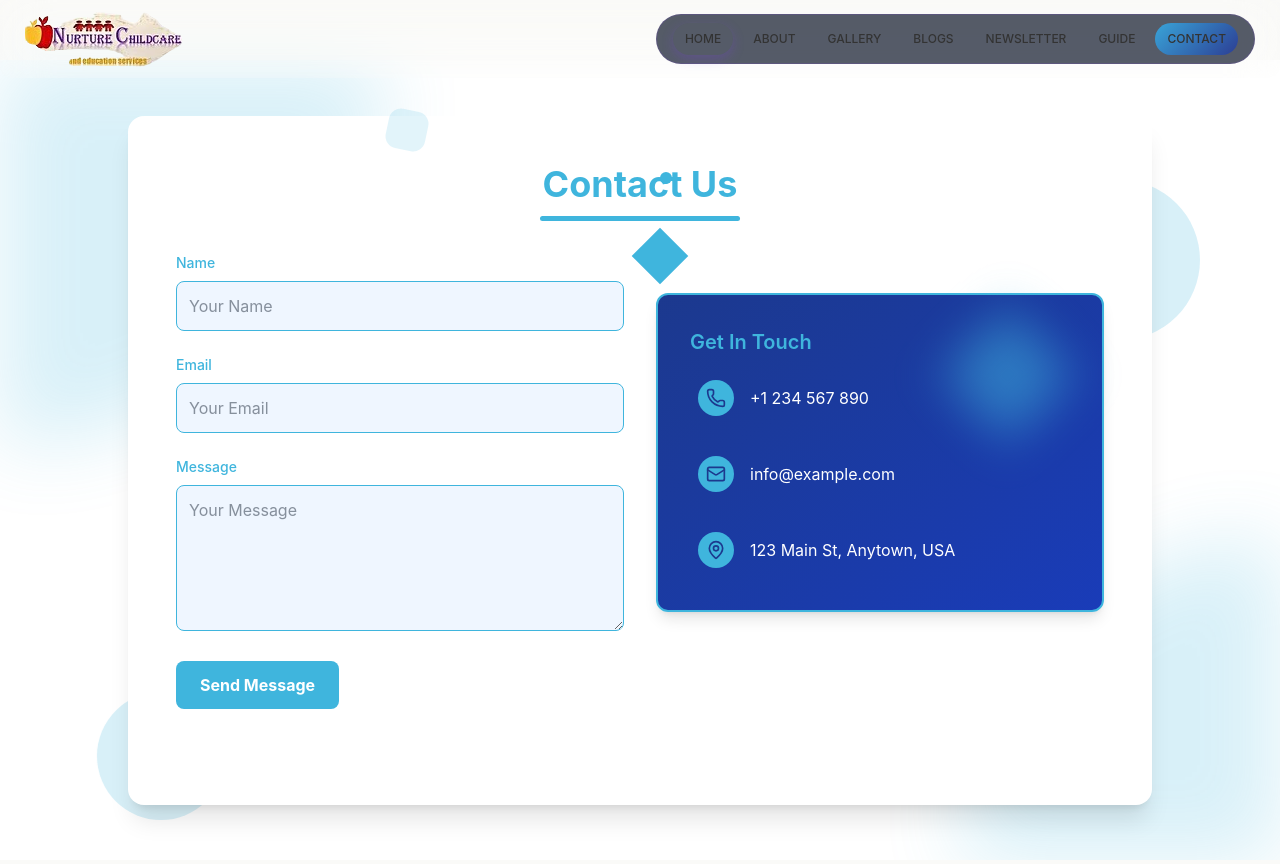
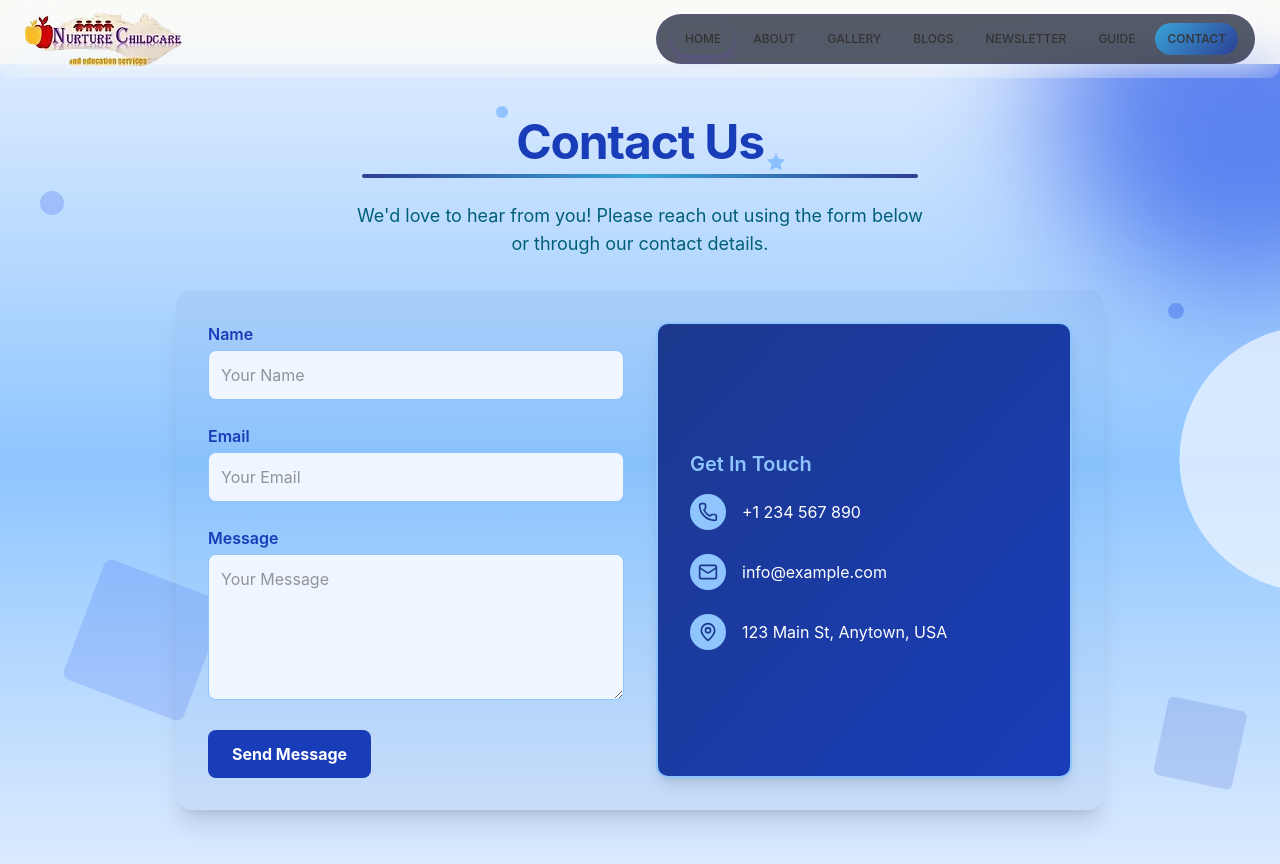
Before and after one commit to RanaJyotika/Aus, a Next.js app in the folder main-frontend/: page /contact in a window 1280 px wide. Built offline with nearby package versions, Linux system fonts and the light colour scheme.

Commit message:
Updated contact page UI

```diff
--- a/main-frontend/app/contact/page.tsx
+++ b/main-frontend/app/contact/page.tsx
@@ -1,196 +1,422 @@
+// "use client";
+
+
+// import React, { useEffect, useState } from "react";
+// import { Mail, Phone, MapPin } from "lucide-react";
+
+// export default function ContactUs() {
+//   const [animateShapes, setAnimateShapes] = useState(true);
+//   const [animateShapes2, setAnimateShapes2] = useState(false);
+//   const [name, setName] = useState("");
+//   const [email, setEmail] = useState("");
+//   const [message, setMessage] = useState("");
+
+//   // Animation for floating shapes - alternating cycles
+//   useEffect(() => {
+//     const interval = setInterval(() => {
+//       setAnimateShapes((prev) => !prev);
+//     }, 5000);
+
+//     const interval2 = setInterval(() => {
+//       setAnimateShapes2((prev) => !prev);
+//     }, 7000);
+
+//     return () => {
+//       clearInterval(interval);
+//       clearInterval(interval2);
+//     };
+//   }, []);
+
+//   const handleSubmit = (e: { preventDefault: () => void; }) => {
+//     e.preventDefault();
+//     console.log({ name, email, message });
+//     // In a real app, send data to server here
+//     alert("Message sent! (This is just a demo)");
+//     setName("");
+//     setEmail("");
+//     setMessage("");
+//   };
+
+//   return (
+//     <div className="min-h-screen bg-white text-gray-800 p-6 flex items-center justify-center relative overflow-hidden mt-15">
+//       {/* Animated Shapes */}
+//       <div className="absolute inset-0 overflow-hidden">
+//         {/* Primary animated shapes */}
+//         <div
+//           className={`absolute bottom-10 left-10  w-32 h-32 rounded-full bg-[#3fb5dd] opacity-20 transition-all duration-5000 ${
+//             animateShapes ? "translate-x-15" : "-translate-x-15"
+//           }`}
+//         ></div>
+//         <div
+//           className={`absolute top-40 right-20  w-40 h-40 rounded-full bg-[#3fb5dd] opacity-20 transition-all duration-5000 delay-1000 ${
+//             animateShapes ? "-translate-y-10" : "translate-y-10"
+//           }`}
+//         ></div>
+//         <div
+//           className={`absolute top-1/3 right-1/4   w-52 h-52 rounded-full bg-[#3fb5dd] opacity-15 transition-all duration-5000 delay-2000 ${
+//             animateShapes ? "translate-y-8" : "-translate-y-8"
+//           }`}
+//         ></div>
+
+//         {/* Additional animated shapes */}
+//         <div
+//           className={`absolute top-[7rem] left-[47rem] w-3 h-3 rounded-full bg-[#3fb5dd] z-20  transition-all duration-7000 ${
+//             animateShapes2 ? "translate-x-25" : "-translate-x-23"
+//           }`}
+//         ></div>
+//         <div
+//           className={`absolute bottom-1/4 right-1/3 w-32 h-32 rounded-full bg-[#3fb5dd] opacity-20 transition-all duration-7000 delay-1000 ${
+//             animateShapes2 ? "translate-y-10" : "-translate-y-10"
+//           }`}
+//         ></div>
+//         <div
+//           className={`absolute top-3/4 left-2/3 w-20 h-20 rounded-full bg-[#3fb5dd] opacity-25 transition-all duration-7000 delay-2000 ${
+//             animateShapes2 ? "scale-110" : "scale-90"
+//           }`}
+//         ></div>
+
+//         {/* Animated polygons */}
+//         <div
+//           className={`absolute top-[11rem] left-1/2 w-10 h-10 bg-[#3fb5dd]  z-20 rotate-45 rounded- `}
+//         ></div>
+//         <div
+//           className={`absolute top-[50px] rounded-xl right-2/3 w-10 h-10 bg-[#3fb5dd] opacity-15 rotate-12 z-20 transition-all duration-8000 delay-1500 ${
+//             animateShapes2 ? "rotate-45" : "rotate-12"
+//           }`}
+//         ></div>
+
+//         {/* Static Shapes */}
+//         <div className="absolute top-0 left-0 w-96 h-96 bg-[#3fb5dd] opacity-20 blur-2xl rounded-br-full"></div>
+//         <div className="absolute bottom-0 right-0 w-80 h-80 bg-[#3fb5dd] opacity-20 blur-2xl rounded-tl-full"></div>
+//         <div className="relative  top-1/3 left-3/4 w-24 h-24 bg-[#3fb5dd] opacity-50 blur-xl  z-20 rotate-45"></div>
+//       </div>
+
+//       <div className="w-full max-w-5xl bg-white rounded-2xl shadow-xl  p-8 md:p-12 relative z-10 ">
+//         <div className="flex flex-col items-center mb-8">
+//           <h2 className="text-3xl md:text-4xl font-bold text-center mb-3 text-[#3fb5dd]">
+//             Contact Us
+//           </h2>
+//           <div className="w-[200px] h-[5px] rounded-full bg-[#3fb5dd]"></div>
+//         </div>
+
+//         <div className="grid md:grid-cols-2  gap-8 mb-12">
+//           {/* Form Section */}
+//           <div className="space-y-6">
+//             <div className="relative">
+//               <label className="block mb-2 text-sm font-medium text-[#3fb5dd]">
+//                 Name
+//               </label>
+//               <input
+//                 type="text"
+//                 className="w-full p-3 rounded-lg bg-blue-50 border border-[#3fb5dd] border-opacity-30 focus:outline-none focus:ring-2 focus:ring-[#3fb5dd] focus:border-transparent transition-all"
+//                 placeholder="Your Name"
+//                 value={name}
+//                 onChange={(e) => setName(e.target.value)}
+//               />
+//             </div>
+//             <div className="relative">
+//               <label className="block mb-2 text-sm font-medium text-[#3fb5dd]">
+//                 Email
+//               </label>
+//               <input
+//                 type="email"
+//                 className="w-full p-3 rounded-lg bg-blue-50 border border-[#3fb5dd] border-opacity-30 focus:outline-none focus:ring-2 focus:ring-[#3fb5dd] focus:border-transparent transition-all"
+//                 placeholder="Your Email"
+//                 value={email}
+//                 onChange={(e) => setEmail(e.target.value)}
+//               />
+//             </div>
+//             <div className="relative">
+//               <label className="block mb-2 text-sm font-medium text-[#3fb5dd]">
+//                 Message
+//               </label>
+//               <textarea
+//                 className="w-full p-3 rounded-lg bg-blue-50 border border-[#3fb5dd] border-opacity-30 focus:outline-none focus:ring-2 focus:ring-[#3fb5dd] focus:border-transparent transition-all"
+//                 placeholder="Your Message"
+//                 rows={5}
+//                 value={message}
+//                 onChange={(e) => setMessage(e.target.value)}
+//               ></textarea>
+//             </div>
+//             <button
+//               onClick={handleSubmit}
+//               className="bg-[#3fb5dd] text-white font-bold py-3 px-6 rounded-lg hover:bg-opacity-90 hover:shadow-lg transition duration-200 w-full md:w-auto"
+//             >
+//               Send Message
+//             </button>
+//           </div>
+
+//           {/* Contact Details */}
+//           <div className=" h-[70%] mt-10 bg-gradient-to-br from-blue-900 to-blue-800 text-white rounded-xl p-8 shadow-lg flex flex-col justify-center space-y-6 border-2 border-[#3fb5dd] border-opacity-50">
+//             <h3 className="text-xl font-semibold mb-4 text-[#3fb5dd]">
+//               Get In Touch
+//             </h3>
+
+//             <div className="flex items-center space-x-4 p-2 hover:bg-blue-800 rounded-lg transition-all">
+//               <div className="bg-[#3fb5dd] p-2 rounded-full">
+//                 <Phone size={20} className="text-blue-900" />
+//               </div>
+//               <span>+1 234 567 890</span>
+//             </div>
+
+//             <div className="flex items-center space-x-4 p-2 hover:bg-blue-800 rounded-lg transition-all">
+//               <div className="bg-[#3fb5dd] p-2 rounded-full">
+//                 <Mail size={20} className="text-blue-900" />
+//               </div>
+//               <span>info@example.com</span>
+//             </div>
+
+//             <div className="flex items-center space-x-4 p-2 hover:bg-blue-800 rounded-lg transition-all">
+//               <div className="bg-[#3fb5dd] p-2 rounded-full">
+//                 <MapPin size={20} className="text-blue-900" />
+//               </div>
+//               <span>123 Main St, Anytown, USA</span>
+//             </div>
+//           </div>
+//         </div>
+
+//         {/* Map Section */}
+//         {/* <div className="w-full rounded-xl overflow-hidden shadow-lg h-64 md:h-80 border-4 border-[#3fb5dd] border-opacity-20 relative">
+//           <div className="absolute inset-0 flex items-center justify-center bg-[#3fb5dd] bg-opacity-10">
+//             <div className="absolute w-16 h-16 bg-[#3fb5dd] rounded-full flex items-center justify-center animate-pulse">
+//               <MapPin size={24} className="text-white" />
+//             </div>
+//           </div>
+//           <iframe
+//             src="https://www.google.com/maps/embed?pb=!1m18!1m12!1m3!1d3963.952912260219!2d3.375295414770757!3d6.5276316952596!2m3!1f0!2f0!3f0!3m2!1i1024!2i768!4f13.1!3m3!1m2!1s0x103b8b2ae68280c1%3A0xdc9e87a367c3d9cb!2sLagos%2C%20Nigeria!5e0!3m2!1sen!2sng!4v1621863310125!5m2!1sen!2sng"
+//             width="100%"
+//             height="100%"
+//             allowFullScreen
+//             loading="lazy"
+//             className="border-0"
+//           ></iframe>
+//         </div> */}
+//       </div>
+//     </div>
+//   );
+// }
+
+
+
+
+
+
+
+
 "use client";
 
-
-import React, { useEffect, useState } from "react";
+import React, { useState } from "react";
 import { Mail, Phone, MapPin } from "lucide-react";
+import { motion } from "framer-motion";
 
 export default function ContactUs() {
-  const [animateShapes, setAnimateShapes] = useState(true);
-  const [animateShapes2, setAnimateShapes2] = useState(false);
   const [name, setName] = useState("");
   const [email, setEmail] = useState("");
   const [message, setMessage] = useState("");
 
-  // Animation for floating shapes - alternating cycles
-  useEffect(() => {
-    const interval = setInterval(() => {
-      setAnimateShapes((prev) => !prev);
-    }, 5000);
-
-    const interval2 = setInterval(() => {
-      setAnimateShapes2((prev) => !prev);
-    }, 7000);
-
-    return () => {
-      clearInterval(interval);
-      clearInterval(interval2);
-    };
-  }, []);
-
-  const handleSubmit = (e: { preventDefault: () => void; }) => {
+  const handleSubmit = (e: React.FormEvent) => {
     e.preventDefault();
-    console.log({ name, email, message });
-    // In a real app, send data to server here
     alert("Message sent! (This is just a demo)");
     setName("");
     setEmail("");
     setMessage("");
   };
 
+  // Animation variants for floating shapes
+  const floating = {
+    animate: {
+      y: [0, -15, 0],
+      transition: {
+        duration: 6,
+        repeat: Infinity,
+        ease: "easeInOut",
+      },
+    },
+  };
+
+  const pulse = {
+    animate: {
+      scale: [1, 1.05, 1],
+      opacity: [0.4, 0.7, 0.4],
+      transition: {
+        duration: 8,
+        ease: "easeInOut",
+        repeat: Infinity,
+      },
+    },
+  };
+
   return (
-    <div className="min-h-screen bg-white text-gray-800 p-6 flex items-center justify-center relative overflow-hidden mt-15">
-      {/* Animated Shapes */}
-      <div className="absolute inset-0 overflow-hidden">
-        {/* Primary animated shapes */}
-        <div
-          className={`absolute bottom-10 left-10  w-32 h-32 rounded-full bg-[#3fb5dd] opacity-20 transition-all duration-5000 ${
-            animateShapes ? "translate-x-15" : "-translate-x-15"
-          }`}
-        ></div>
-        <div
-          className={`absolute top-40 right-20  w-40 h-40 rounded-full bg-[#3fb5dd] opacity-20 transition-all duration-5000 delay-1000 ${
-            animateShapes ? "-translate-y-10" : "translate-y-10"
-          }`}
-        ></div>
-        <div
-          className={`absolute top-1/3 right-1/4   w-52 h-52 rounded-full bg-[#3fb5dd] opacity-15 transition-all duration-5000 delay-2000 ${
-            animateShapes ? "translate-y-8" : "-translate-y-8"
-          }`}
-        ></div>
+    <div className="min-h-screen bg-gradient-to-b from-blue-100 via-blue-300 to-blue-100 relative overflow-hidden flex items-center justify-center mt-16">
+      {/* Background Shapes */}
+      <motion.div
+        className="absolute -top-40 -right-40 w-96 h-96 rounded-full bg-blue-700 opacity-10 blur-3xl"
+        variants={pulse}
+        animate="animate"
+      />
+      <motion.div
+        className="absolute top-32 left-10 w-6 h-6 rounded-full bg-blue-700 opacity-20"
+        variants={floating}
+        animate="animate"
+      />
+      <motion.div
+        className="absolute top-60 right-24 w-4 h-4 rounded-full bg-blue-700 opacity-30"
+        variants={floating}
+        animate="animate"
+      />
+      <motion.div
+        className="absolute bottom-40 left-20 w-32 h-32 rounded-lg bg-blue-700 opacity-15 rotate-45"
+        animate={{ rotate: 360 }}
+        transition={{ duration: 30, ease: "linear", repeat: Infinity }}
+      />
+      <motion.div
+        className="absolute top-1/3 -right-40 w-64 h-64 rounded-full  bg-white opacity-20"
+        variants={pulse}
+        animate="animate"
+      />
+      <motion.div
+        className="absolute bottom-20 right-10 w-20 h-20 rounded-md bg-blue-800 opacity-15 rotate-12"
+        variants={floating}
+        animate="animate"
+      />
 
-        {/* Additional animated shapes */}
-        <div
-          className={`absolute top-[7rem] left-[47rem] w-3 h-3 rounded-full bg-[#3fb5dd] z-20  transition-all duration-7000 ${
-            animateShapes2 ? "translate-x-25" : "-translate-x-23"
-          }`}
-        ></div>
-        <div
-          className={`absolute bottom-1/4 right-1/3 w-32 h-32 rounded-full bg-[#3fb5dd] opacity-20 transition-all duration-7000 delay-1000 ${
-            animateShapes2 ? "translate-y-10" : "-translate-y-10"
-          }`}
-        ></div>
-        <div
-          className={`absolute top-3/4 left-2/3 w-20 h-20 rounded-full bg-[#3fb5dd] opacity-25 transition-all duration-7000 delay-2000 ${
-            animateShapes2 ? "scale-110" : "scale-90"
-          }`}
-        ></div>
+      {/* Content */}
+      <div className="w-full max-w-5xl  rounded-2xl  p-8 md:p-12 relative z-10">
+        {/* Heading */}
+        <div className="text-center mb-8">
+          <motion.div
+            className="inline-block relative"
+            initial={{ opacity: 0, y: -20 }}
+            animate={{ opacity: 1, y: 0 }}
+            transition={{ duration: 0.8, ease: "easeOut" }}
+          >
+            <h2 className="text-4xl md:text-5xl font-bold text-blue-800 tracking-tight">
+              Contact Us
+            </h2>
 
-        {/* Animated polygons */}
-        <div
-          className={`absolute top-[11rem] left-1/2 w-10 h-10 bg-[#3fb5dd]  z-20 rotate-45 rounded- `}
-        ></div>
-        <div
-          className={`absolute top-[50px] rounded-xl right-2/3 w-10 h-10 bg-[#3fb5dd] opacity-15 rotate-12 z-20 transition-all duration-8000 delay-1500 ${
-            animateShapes2 ? "rotate-45" : "rotate-12"
-          }`}
-        ></div>
+            <motion.div
+              className="absolute -top-6 -left-8 text-blue-400 opacity-50"
+              initial={{ opacity: 0, scale: 0 }}
+              animate={{ opacity: 0.5, scale: 1 }}
+              transition={{ delay: 0.5, duration: 0.5 }}
+            >
+              <svg width="36" height="36" viewBox="0 0 24 24" fill="none">
+                <circle cx="12" cy="12" r="4" fill="currentColor" />
+              </svg>
+            </motion.div>
 
-        {/* Static Shapes */}
-        <div className="absolute top-0 left-0 w-96 h-96 bg-[#3fb5dd] opacity-20 blur-2xl rounded-br-full"></div>
-        <div className="absolute bottom-0 right-0 w-80 h-80 bg-[#3fb5dd] opacity-20 blur-2xl rounded-tl-full"></div>
-        <div className="relative  top-1/3 left-3/4 w-24 h-24 bg-[#3fb5dd] opacity-50 blur-xl  z-20 rotate-45"></div>
-      </div>
+            <motion.div
+              className="absolute -bottom-2 -right-6 text-blue-400 opacity-50"
+              initial={{ opacity: 0, scale: 0 }}
+              animate={{ opacity: 0.5, scale: 1 }}
+              transition={{ delay: 0.7, duration: 0.5 }}
+            >
+              <svg width="24" height="24" viewBox="0 0 24 24" fill="none">
+                <path
+                  d="M12 3L14.5 8.5L21 9.5L16.5 14L18 20.5L12 17.5L6 20.5L7.5 14L3 9.5L9.5 8.5L12 3Z"
+                  fill="currentColor"
+                />
+              </svg>
+            </motion.div>
+          </motion.div>
 
-      <div className="w-full max-w-5xl bg-white rounded-2xl shadow-xl  p-8 md:p-12 relative z-10 ">
-        <div className="flex flex-col items-center mb-8">
-          <h2 className="text-3xl md:text-4xl font-bold text-center mb-3 text-[#3fb5dd]">
-            Contact Us
-          </h2>
-          <div className="w-[200px] h-[5px] rounded-full bg-[#3fb5dd]"></div>
+          <motion.div
+            className="mt-2 mx-auto w-24 h-1 bg-gradient-to-r from-[#2C3E94] via-[#39A4D8] to-[#2C3E94] rounded-full"
+            initial={{ width: "0%" }}
+            animate={{ width: "60%" }}
+            transition={{ delay: 0.4, duration: 0.8, ease: "easeOut" }}
+          />
+
+          <motion.p
+            className="mt-6 text-lg text-cyan-800 max-w-xl mx-auto"
+            initial={{ opacity: 0 }}
+            animate={{ opacity: 1 }}
+            transition={{ delay: 0.8, duration: 0.8 }}
+          >
+            We'd love to hear from you! Please reach out using the form below or
+            through our contact details.
+          </motion.p>
         </div>
 
-        <div className="grid md:grid-cols-2  gap-8 mb-12">
-          {/* Form Section */}
-          <div className="space-y-6">
-            <div className="relative">
-              <label className="block mb-2 text-sm font-medium text-[#3fb5dd]">
+        {/* Form and Info */}
+        <div className="grid md:grid-cols-2 border-white bg-gradient-to-b from-[#2C3E94]/5 via-[#39A4D8]/5 to-[#2C3E94]/5 shadow-xl rounded-2xl p-8 gap-8">
+          {/* Form */}
+          <form onSubmit={handleSubmit} className="space-y-6">
+            <div>
+              <label className="block mb-1 text-blue-800 font-semibold">
                 Name
               </label>
               <input
                 type="text"
-                className="w-full p-3 rounded-lg bg-blue-50 border border-[#3fb5dd] border-opacity-30 focus:outline-none focus:ring-2 focus:ring-[#3fb5dd] focus:border-transparent transition-all"
+                className="w-full p-3 rounded-lg bg-blue-50 border border-blue-300 focus:ring-2 focus:ring-blue-500 focus:outline-none"
                 placeholder="Your Name"
                 value={name}
                 onChange={(e) => setName(e.target.value)}
               />
             </div>
-            <div className="relative">
-              <label className="block mb-2 text-sm font-medium text-[#3fb5dd]">
+
+            <div>
+              <label className="block mb-1 text-blue-800 font-semibold">
                 Email
               </label>
               <input
                 type="email"
-                className="w-full p-3 rounded-lg bg-blue-50 border border-[#3fb5dd] border-opacity-30 focus:outline-none focus:ring-2 focus:ring-[#3fb5dd] focus:border-transparent transition-all"
+                className="w-full p-3 rounded-lg bg-blue-50 border border-blue-300 focus:ring-2 focus:ring-blue-500 focus:outline-none"
                 placeholder="Your Email"
                 value={email}
                 onChange={(e) => setEmail(e.target.value)}
               />
             </div>
-            <div className="relative">
-              <label className="block mb-2 text-sm font-medium text-[#3fb5dd]">
+
+            <div>
+              <label className="block mb-1 text-blue-800 font-semibold">
                 Message
               </label>
               <textarea
-                className="w-full p-3 rounded-lg bg-blue-50 border border-[#3fb5dd] border-opacity-30 focus:outline-none focus:ring-2 focus:ring-[#3fb5dd] focus:border-transparent transition-all"
+                className="w-full p-3 rounded-lg bg-blue-50 border border-blue-300 focus:ring-2 focus:ring-blue-500 focus:outline-none"
                 placeholder="Your Message"
                 rows={5}
                 value={message}
                 onChange={(e) => setMessage(e.target.value)}
               ></textarea>
             </div>
+
             <button
-              onClick={handleSubmit}
-              className="bg-[#3fb5dd] text-white font-bold py-3 px-6 rounded-lg hover:bg-opacity-90 hover:shadow-lg transition duration-200 w-full md:w-auto"
+              type="submit"
+              className="bg-blue-800 text-white font-bold py-3 px-6 rounded-lg hover:bg-blue-900 transition duration-200"
             >
               Send Message
             </button>
-          </div>
+          </form>
 
-          {/* Contact Details */}
-          <div className=" h-[70%] mt-10 bg-gradient-to-br from-blue-900 to-blue-800 text-white rounded-xl p-8 shadow-lg flex flex-col justify-center space-y-6 border-2 border-[#3fb5dd] border-opacity-50">
-            <h3 className="text-xl font-semibold mb-4 text-[#3fb5dd]">
+          {/* Contact Info */}
+          <div className="bg-gradient-to-br from-blue-900 to-blue-800 text-white rounded-xl p-8 shadow-lg flex flex-col justify-center space-y-6 border-2 border-blue-300">
+            <h3 className="text-xl font-semibold mb-4 text-blue-300">
               Get In Touch
             </h3>
 
-            <div className="flex items-center space-x-4 p-2 hover:bg-blue-800 rounded-lg transition-all">
-              <div className="bg-[#3fb5dd] p-2 rounded-full">
+            <div className="flex items-center space-x-4">
+              <div className="bg-blue-300 p-2 rounded-full">
                 <Phone size={20} className="text-blue-900" />
               </div>
               <span>+1 234 567 890</span>
             </div>
 
-            <div className="flex items-center space-x-4 p-2 hover:bg-blue-800 rounded-lg transition-all">
-              <div className="bg-[#3fb5dd] p-2 rounded-full">
+            <div className="flex items-center space-x-4">
+              <div className="bg-blue-300 p-2 rounded-full">
                 <Mail size={20} className="text-blue-900" />
               </div>
               <span>info@example.com</span>
             </div>
 
-            <div className="flex items-center space-x-4 p-2 hover:bg-blue-800 rounded-lg transition-all">
-              <div className="bg-[#3fb5dd] p-2 rounded-full">
+            <div className="flex items-center space-x-4">
+              <div className="bg-blue-300 p-2 rounded-full">
                 <MapPin size={20} className="text-blue-900" />
               </div>
               <span>123 Main St, Anytown, USA</span>
             </div>
           </div>
         </div>
-
-        {/* Map Section */}
-        {/* <div className="w-full rounded-xl overflow-hidden shadow-lg h-64 md:h-80 border-4 border-[#3fb5dd] border-opacity-20 relative">
-          <div className="absolute inset-0 flex items-center justify-center bg-[#3fb5dd] bg-opacity-10">
-            <div className="absolute w-16 h-16 bg-[#3fb5dd] rounded-full flex items-center justify-center animate-pulse">
-              <MapPin size={24} className="text-white" />
-            </div>
-          </div>
-          <iframe
-            src="https://www.google.com/maps/embed?pb=!1m18!1m12!1m3!1d3963.952912260219!2d3.375295414770757!3d6.5276316952596!2m3!1f0!2f0!3f0!3m2!1i1024!2i768!4f13.1!3m3!1m2!1s0x103b8b2ae68280c1%3A0xdc9e87a367c3d9cb!2sLagos%2C%20Nigeria!5e0!3m2!1sen!2sng!4v1621863310125!5m2!1sen!2sng"
-            width="100%"
-            height="100%"
-            allowFullScreen
-            loading="lazy"
-            className="border-0"
-          ></iframe>
-        </div> */}
       </div>
     </div>
   );
--- a/main-frontend/components/ui/timeline.tsx
+++ b/main-frontend/components/ui/timeline.tsx
@@ -56,7 +56,7 @@ export const Timeline = ({ data }: { data: TimelineEntry[] }) => {
               <div className="h-10 absolute left-3 md:left-3 w-10 rounded-full bg-white dark:bg-black flex items-center justify-center">
                 <div className="h-4 w-4 rounded-full bg-neutral-200 dark:bg-neutral-800 border border-neutral-300 dark:border-neutral-700 p-2" />
               </div>
-              <h3 className="hidden md:block text-xl md:pl-20 md:text-3xl font-bold text-neutral-500 dark:text-neutral-500 ">
+              <h3 className="hidden md:block text-xl md:pl-20 md:text-4xl font-bold text-neutral-500 dark:text-neutral-500 ">
                 {item.title}
               </h3>
             </div>
```
